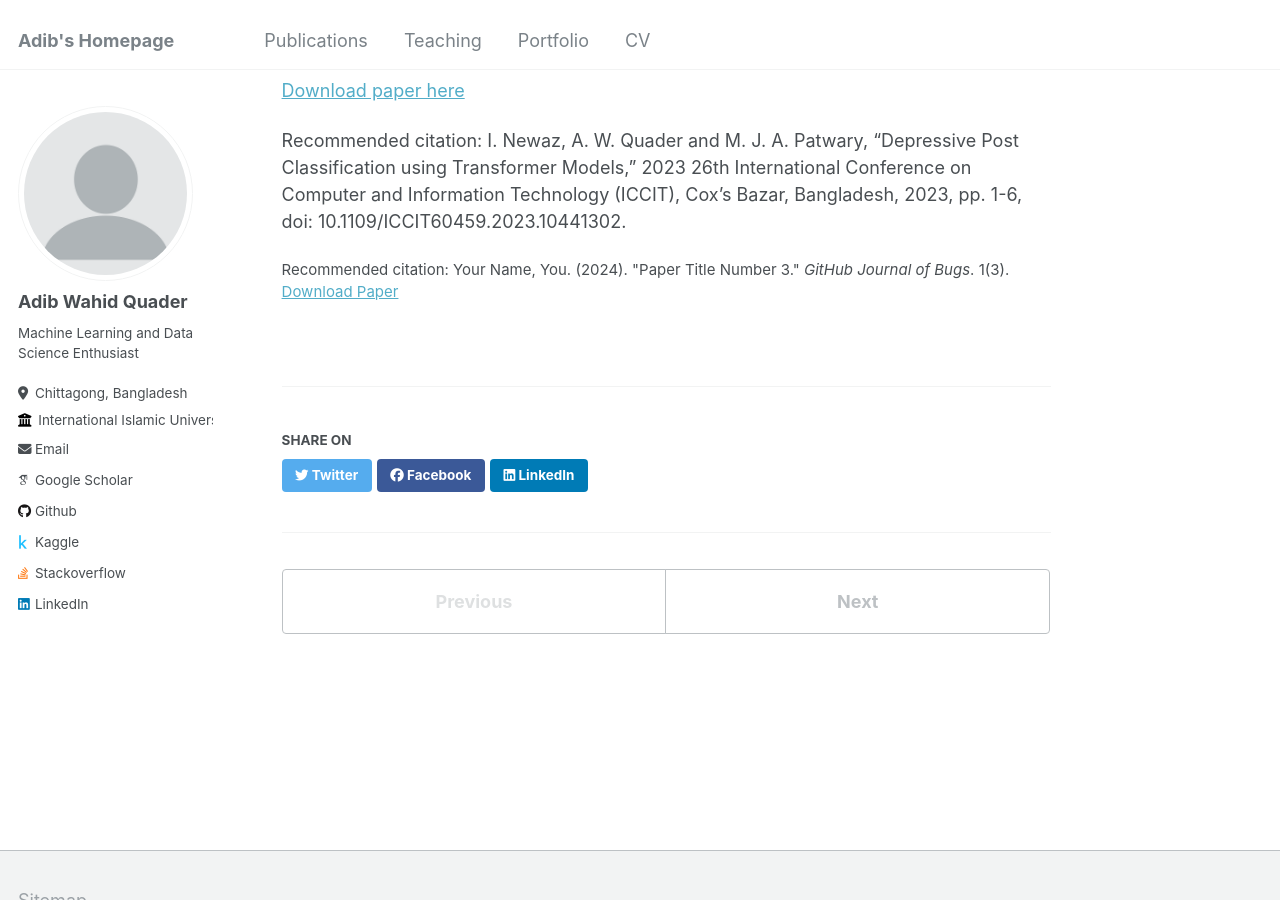
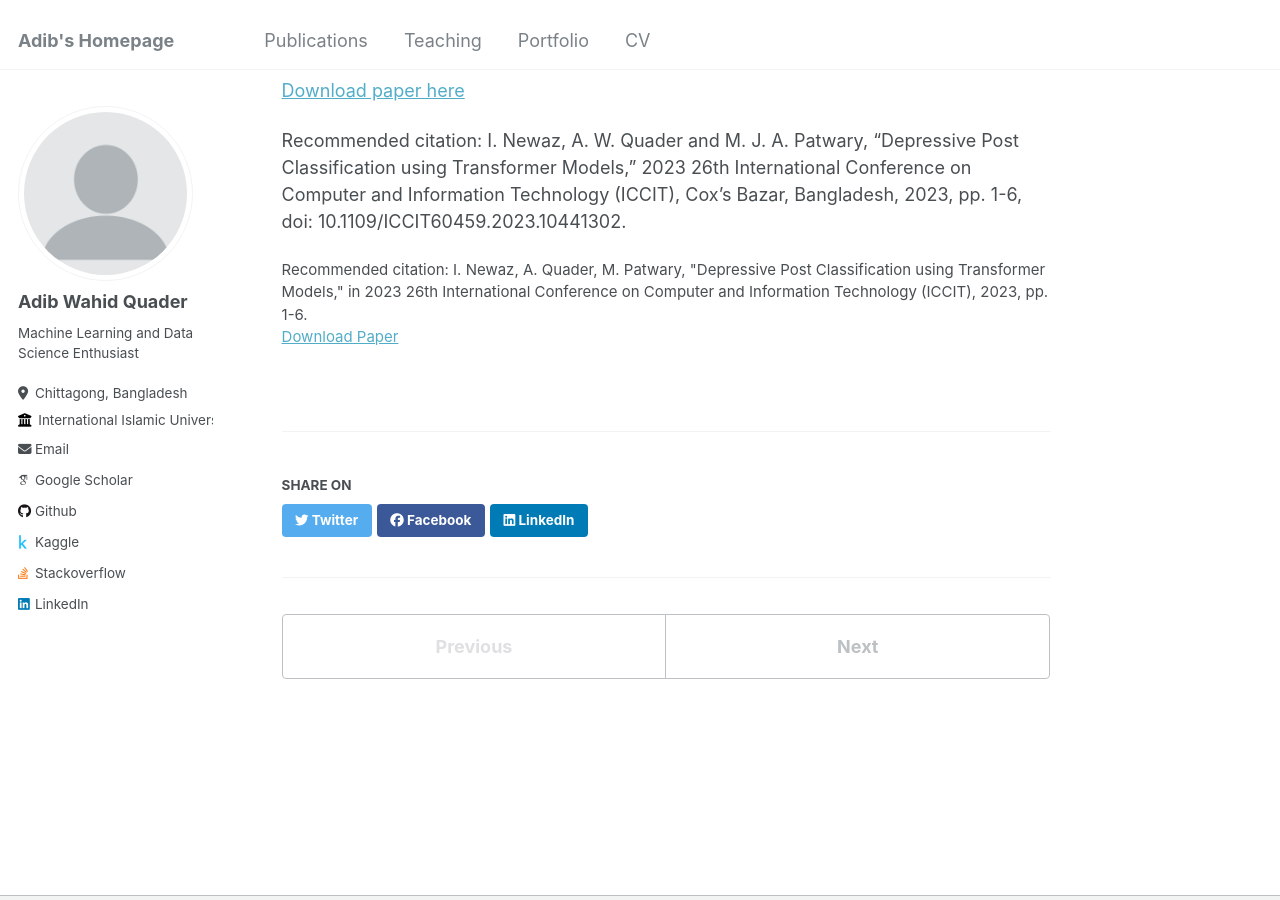
Before and after one commit to Aveiro11/Adib.github.io, a Jekyll site: the page built from _publications/DPC-using-Transformer.md, in a window 1280 px wide and 900 px high, scrolled down 528 px. Built offline with Jekyll 4.4.1, drawn with Linux system fonts in a browser that asks for light colours; some web fonts are replaced.

Commit message:
Update DPC-using-Transformer.md

```diff
--- a/_publications/DPC-using-Transformer.md
+++ b/_publications/DPC-using-Transformer.md
@@ -6,7 +6,7 @@ excerpt: ''
 date: 2023-12-13
 venue: '2023 26th International Conference on Computer and Information Technology (ICCIT)'
 paperurl: 'https://ieeexplore.ieee.org/abstract/document/10441302'
-citation: 'Your Name, You. (2024). &quot;Paper Title Number 3.&quot; <i>GitHub Journal of Bugs</i>. 1(3).'
+citation: 'I. Newaz, A. Quader, M. Patwary, "Depressive Post Classification using Transformer Models," in 2023 26th International Conference on Computer and Information Technology (ICCIT), 2023, pp. 1-6.'
 ---
 In our rapidly evolving contemporary world, mental health is of paramount importance, alongside physical well-being. There has been a concerted effort to raise awareness about the critical significance of mental health. Following the pandemic, social media data are increasingly used to gain insights into the detection of mental health conditions, as more individuals turn to online platforms to express their emotions. Previous research has employed shallow machine learning models and deep learning models such as BERT to detect depression from social media data. It has been demonstrated that Transformer-based models provide a robust toolkit for accurately and sensitively analyzing social media posts to detect signs of depression. This research aims to evaluate the performance of various transformer models that have not been explored within this domain. Upon close comparison with previous studies, it has been observed that our approach outperforms prior research work
 
```
